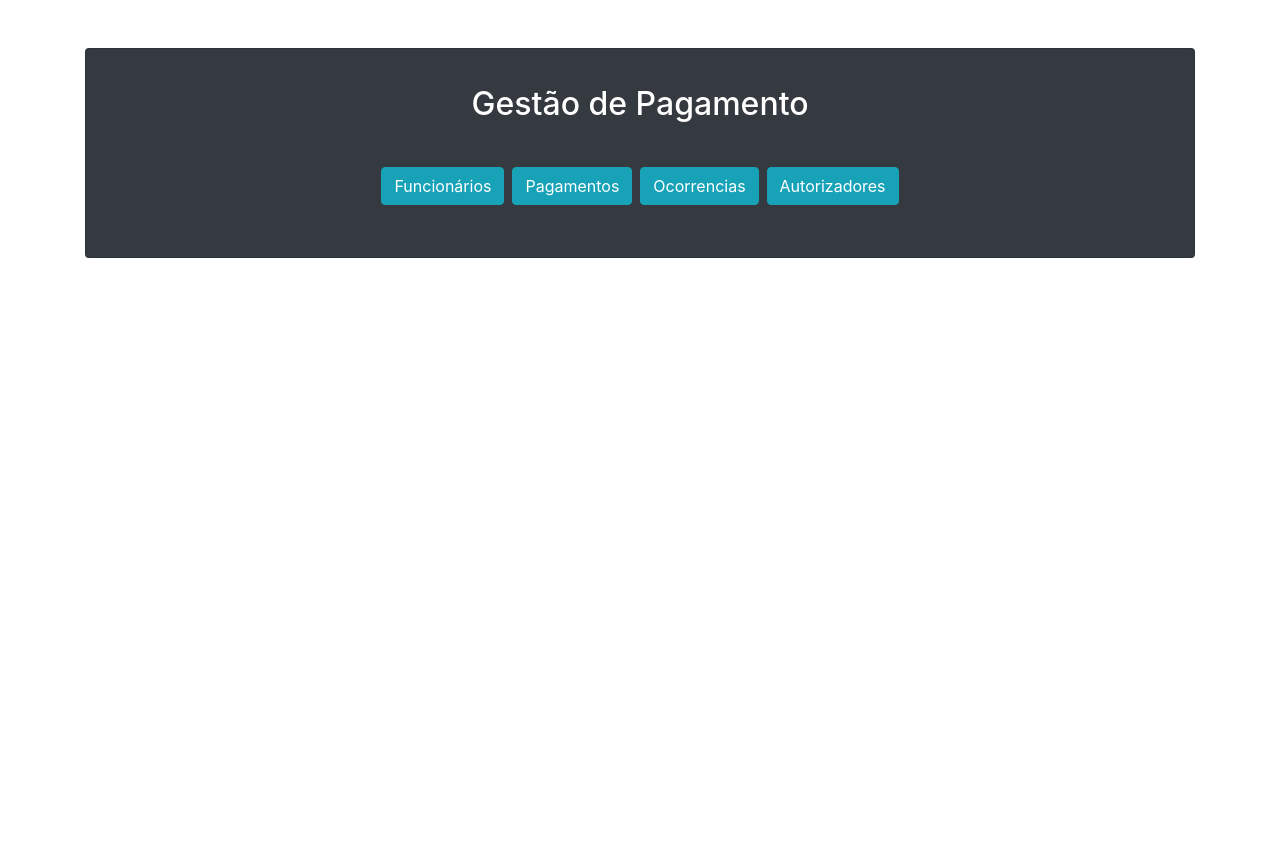
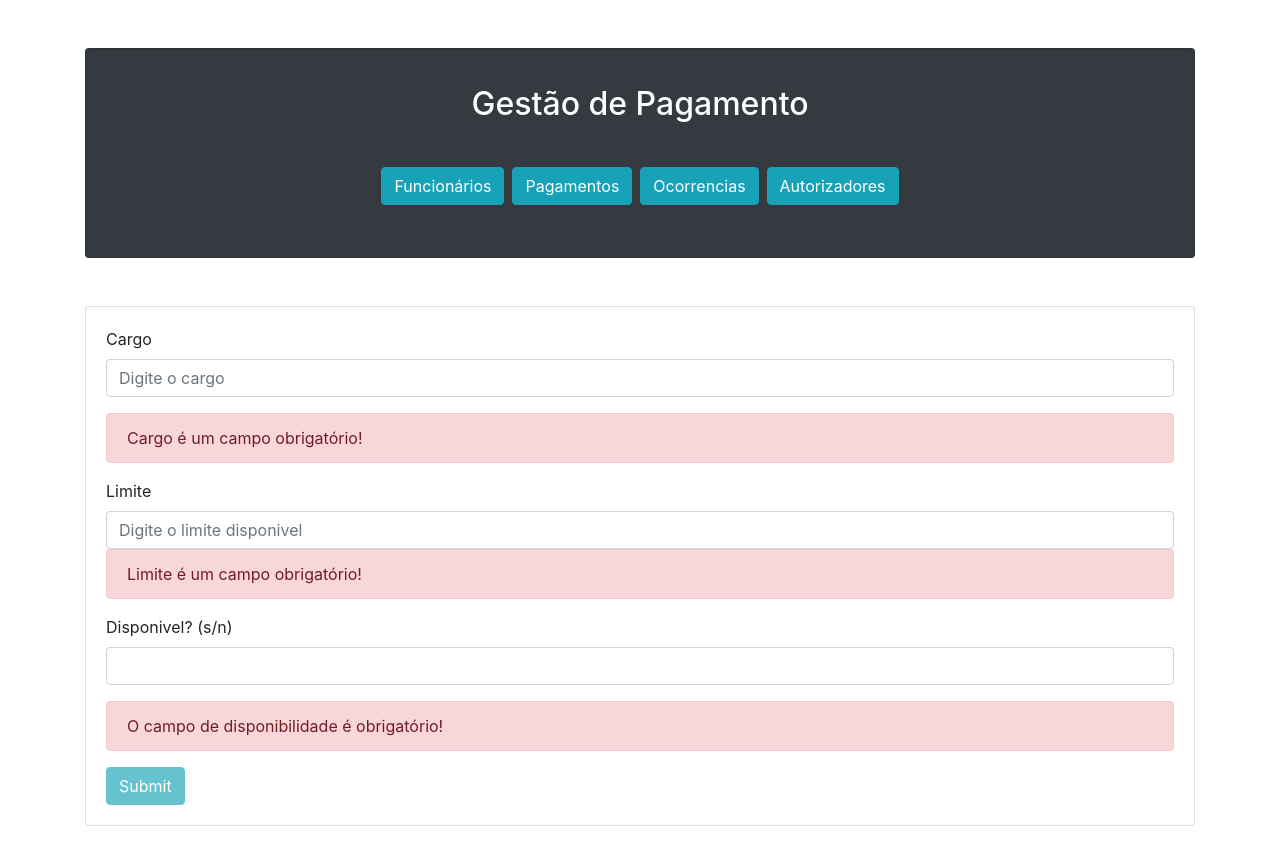
Before and after one commit to felipecamatta/GestaoPagamentos, an Angular app in the folder src/main/frontend/: page /addautorizador in a window 1280 px wide. Before the commit this address led to /. Shown: the top 862 px of the page. Before the commit the page ends 800 px from the top, so only its background shows below. Built offline with nearby package versions, Linux system fonts and the light colour scheme.

Commit message:
autorizadores OK

```diff
--- a/src/main/frontend/src/app/app-routing.module.ts
+++ b/src/main/frontend/src/app/app-routing.module.ts
@@ -13,7 +13,7 @@ const routes: Routes = [
   { path: 'pagamentos', component: PagamentoListComponent },
   { path: 'addpagamento', component: PagamentoRegisterComponent },
   { path: 'autorizadores', component: AutorizadorListComponent },
-  { path: 'addautorizadores', component: AutorizadorFormComponent }
+  { path: 'addautorizador', component: AutorizadorFormComponent }
 ];
 
 @NgModule({
--- a/src/main/frontend/src/app/app.module.ts
+++ b/src/main/frontend/src/app/app.module.ts
@@ -13,6 +13,7 @@ import { PagamentoRegisterComponent } from './pagamento-register/pagamento-regis
 import { PagamentoListComponent } from './pagamento-list/pagamento-list.component';
 import { AutorizadorListComponent } from './autorizador-list/autorizador-list.component';
 import { AutorizadorFormComponent } from './autorizador-form/autorizador-form.component';
+import { AutorizadorService } from './services/autorizador.service';
 
 @NgModule({
   declarations: [
@@ -30,7 +31,10 @@ import { AutorizadorFormComponent } from './autorizador-form/autorizador-form.co
     HttpClientModule,
     FormsModule
   ],
-  providers: [FuncionarioService],
+  providers: [
+    FuncionarioService,
+    AutorizadorService
+  ],
   bootstrap: [AppComponent]
 })
 export class AppModule { }
--- a/src/main/frontend/src/app/autorizador-form/autorizador-form.component.html
+++ b/src/main/frontend/src/app/autorizador-form/autorizador-form.component.html
@@ -3,15 +3,15 @@
     <form (ngSubmit)="onSubmit()" #autorizadorForm="ngForm">
       <div class="form-group">
         <label for="cargo">Cargo</label>
-        <input type="text" [(ngModel)]="autorizador.nome"
+        <input type="text" [(ngModel)]="autorizador.cargo"
           class="form-control" id="cargo" name="cargo" placeholder="Digite o cargo"
-          required #nome="ngModel">
+          required #cargo="ngModel">
       </div>
-      <div [hidden]="!nome.pristine" class="alert alert-danger">Cargo é um campo obrigatório!</div>
+      <div [hidden]="!cargo.pristine" class="alert alert-danger">Cargo é um campo obrigatório!</div>
       <div class="form-group">
-        <label for="valor">Limite</label>
-        <input type="number" [(ngModel)]="autorizador.Disponivel"
-          class="form-control" id="valor" name="valor" placeholder="Digite o limite disponivel"
+        <label for="limite">Limite</label>
+        <input type="number" [(ngModel)]="autorizador.limite"
+          class="form-control" id="limite" name="limite" placeholder="Digite o limite disponivel"
           required #limite="ngModel">
         <div [hidden]="!limite.pristine" class="alert alert-danger">Limite é um campo obrigatório!</div>
       </div>
--- a/src/main/frontend/src/app/autorizador-list/autorizador-list.component.html
+++ b/src/main/frontend/src/app/autorizador-list/autorizador-list.component.html
@@ -13,7 +13,7 @@
             <td>{{ autorizador.cargo }}</td>
             <td>{{ autorizador.limite }}</td>
             <td>{{ autorizador.disponivel }}</td>
-            <button class="btn-danger" (click)="deleteAutorizador(autorizador.id)">x</button>
+            <button class="btn-danger" (click)="onDelete(autorizador.id)">x</button>
           </tr>
         </tbody>
       </table>
--- a/src/main/frontend/src/app/autorizador-list/autorizador-list.component.ts
+++ b/src/main/frontend/src/app/autorizador-list/autorizador-list.component.ts
@@ -19,7 +19,10 @@ export class AutorizadorListComponent implements OnInit {
     });
   }
 
-  deleteAutorizador(id: String) {
-    this.autorizadorService.del(Number(id));
+  onDelete(id: number) {
+    this.autorizadorService.delete(id).subscribe(data => {
+      alert ("Autorizador deletado!");
+      this.ngOnInit();
+    });
   }
 }
--- a/src/main/frontend/src/app/funcionario-form/funcionario-form.component.ts
+++ b/src/main/frontend/src/app/funcionario-form/funcionario-form.component.ts
@@ -23,5 +23,4 @@ export class FuncionarioFormComponent {
   gotofuncionarioList() {
     this.router.navigate(['/funcionarios']);
   }
-
 }
--- a/src/main/frontend/src/app/models/autorizador.ts
+++ b/src/main/frontend/src/app/models/autorizador.ts
@@ -1,6 +1,6 @@
 export class Autorizador {
-    id: String
+    id: number
 	cargo: String
-	limite: DoubleRange
+	limite: number
 	disponivel: CharacterData
 }
--- a/src/main/frontend/src/app/services/autorizador.service.ts
+++ b/src/main/frontend/src/app/services/autorizador.service.ts
@@ -22,7 +22,7 @@ export class AutorizadorService {
     return this.http.post<Autorizador>(this.autorizadoresUrl, funcionario);
   }
 
-  public del(id: number): Observable<void> {
-    return this.http.delete<void>('${this.autorizadoresUrl}/${id}');
+  public delete(id: number): Observable<void> {
+    return this.http.delete<void>(`${this.autorizadoresUrl}/${id}`);
   }
 }
```
Also changed, not shown: 4 other files (tests, documents, lock files or other folders).
